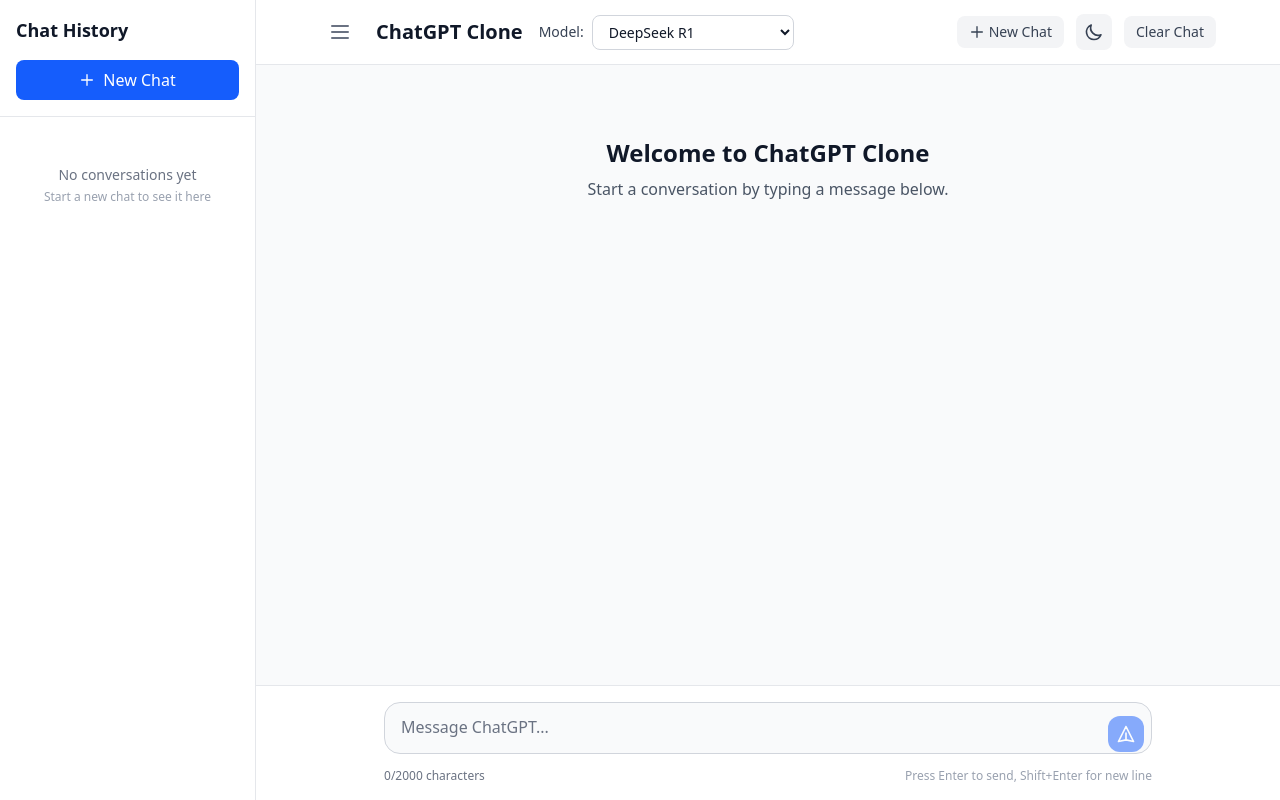
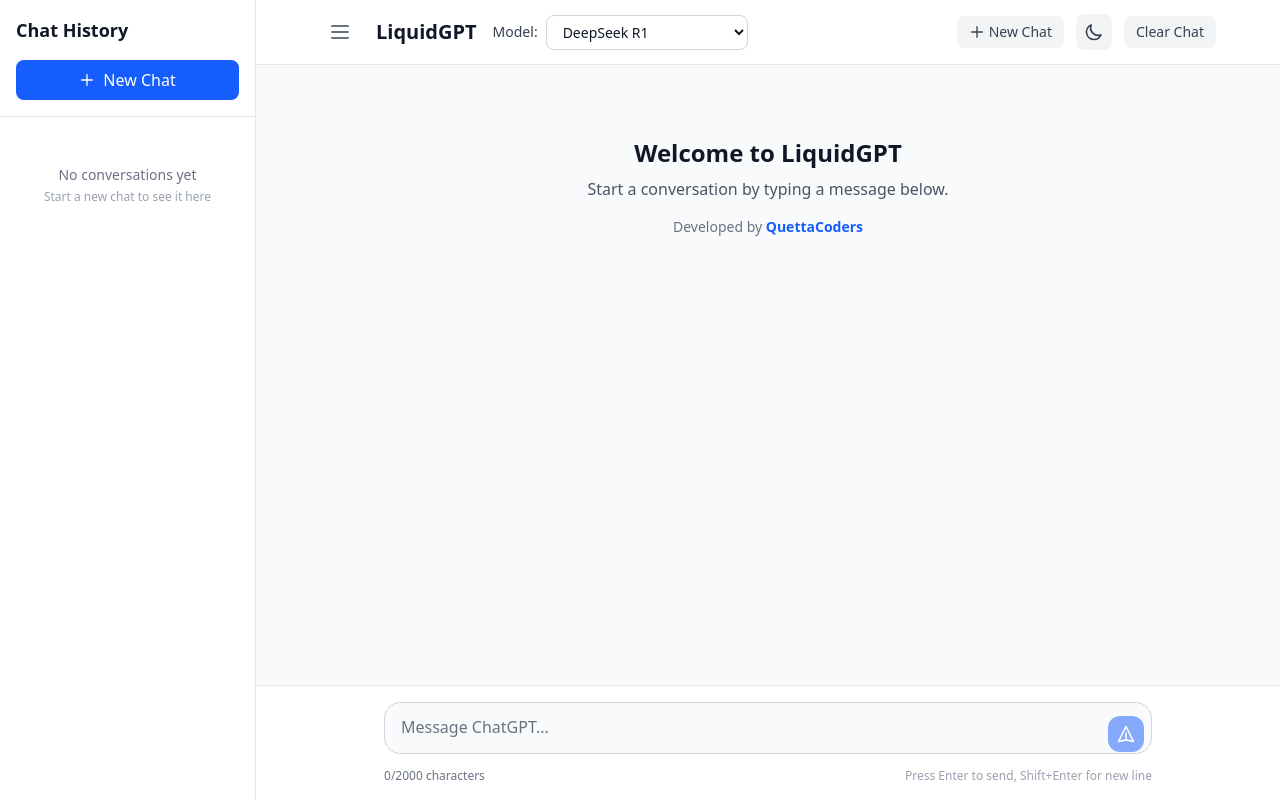
Before and after one commit to khalilsediq/LiquidGPT-Hackathon, a React (Vite) app: page / in a window 1280 px wide. Built offline with nearby package versions, Linux system fonts and the light colour scheme.

Commit message:
some issues fixed

```diff
--- a/src/components/ChatContainer.jsx
+++ b/src/components/ChatContainer.jsx
@@ -181,10 +181,13 @@
           {messages.length === 0 ? (
             <div className="text-center py-12">
               <h2 className="text-2xl font-semibold text-gray-900 dark:text-gray-100 mb-2">
-                Welcome to ChatGPT Clone
+                Welcome to LiquidGPT
               </h2>
               <p className="text-gray-600 dark:text-gray-400">
                 Start a conversation by typing a message below.
+              </p>
+              <p className="text-sm text-gray-500 dark:text-gray-400 mt-4">
+                Developed by <span className="font-semibold text-blue-600 dark:text-blue-400">QuettaCoders</span>
               </p>
             </div>
           ) : (
--- a/src/components/ChatHeader.jsx
+++ b/src/components/ChatHeader.jsx
@@ -33,7 +33,7 @@
             </button>
 
             <h1 className="text-xl font-semibold text-gray-900 dark:text-gray-100 hidden sm:block">
-              ChatGPT Clone
+              LiquidGPT
             </h1>
 
             <ModelSelector
--- a/src/components/DarkModeToggle.jsx
+++ b/src/components/DarkModeToggle.jsx
@@ -3,10 +3,7 @@
 const DarkModeToggle = ({ isDark, onToggle }) => {
   return (
     <button
-      onClick={() => {
-        console.log('DarkModeToggle clicked');
-        onToggle();
-      }}
+      onClick={onToggle}
       className="p-2 rounded-lg bg-gray-100 dark:bg-gray-800 text-gray-700 dark:text-gray-300 hover:bg-gray-200 dark:hover:bg-gray-700 focus:outline-none focus:ring-2 focus:ring-gray-500 transition-colors"
       aria-label="Toggle dark mode"
     >
--- a/src/hooks/useDarkMode.js
+++ b/src/hooks/useDarkMode.js
@@ -20,7 +20,6 @@
   }, [isDark]);
 
   const toggleDarkMode = () => {
-    console.log("Toggling dark mode. Current state:", isDark);
     setIsDark(!isDark);
   };
 
--- a/src/utils/api.js
+++ b/src/utils/api.js
@@ -5,38 +5,41 @@
     const apiKey = import.meta.env.VITE_OPENROUTER_API_KEY;
 
     if (!apiKey) {
-      throw new Error('API key is missing. Please check your .env file.');
+      throw new Error("API key is missing. Please check your .env file.");
     }
 
-    console.log('API Key exists:', !!apiKey);
-    console.log('API Key length:', apiKey.length);
+    console.log("API Key exists:", !!apiKey);
+    console.log("API Key length:", apiKey.length);
 
     const response = await fetch(API_ENDPOINT, {
-      method: 'POST',
+      method: "POST",
       headers: {
-        'Authorization': `Bearer ${apiKey}`,
-        'Content-Type': 'application/json',
-        'HTTP-Referer': window.location.origin,
-        'X-Title': 'ChatGPT Clone'
+        Authorization: `Bearer ${apiKey}`,
+        "Content-Type": "application/json",
+        "HTTP-Referer": window.location.origin,
+        "X-Title": "LiquidGPT",
       },
       body: JSON.stringify({
         model: model,
         messages: messages,
         temperature: 0.7,
-        max_tokens: 2000
-      })
+        max_tokens: 2000,
+      }),
     });
 
     if (!response.ok) {
       const errorData = await response.json().catch(() => ({}));
-      throw new Error(errorData.error?.message || `HTTP ${response.status}: ${response.statusText}`);
+      throw new Error(
+        errorData.error?.message ||
+          `HTTP ${response.status}: ${response.statusText}`,
+      );
     }
 
     const data = await response.json();
     return data.choices[0].message.content;
   } catch (error) {
-    if (error.name === 'TypeError' && error.message.includes('fetch')) {
-      throw new Error('Network error. Please check your internet connection.');
+    if (error.name === "TypeError" && error.message.includes("fetch")) {
+      throw new Error("Network error. Please check your internet connection.");
     }
     throw error;
   }
```
Also changed, not shown: src/assets/logo.jfif (added).
